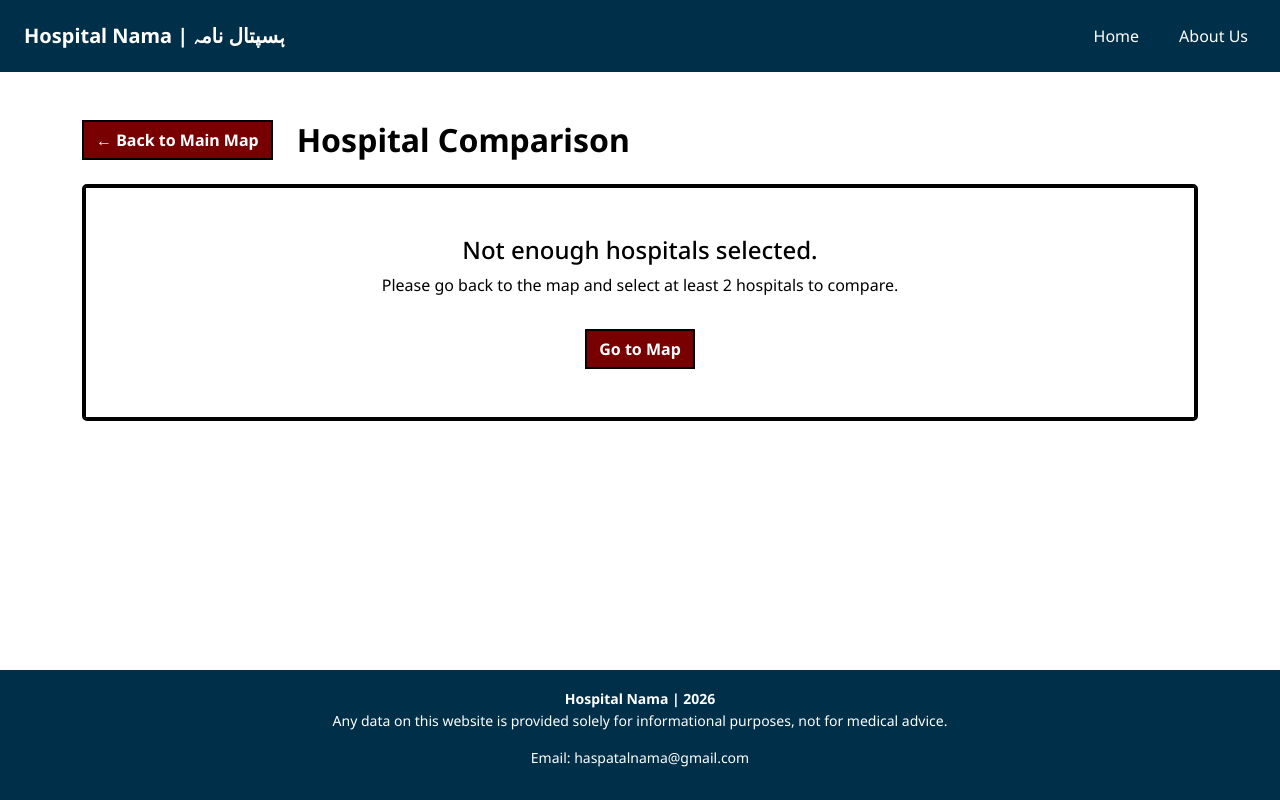
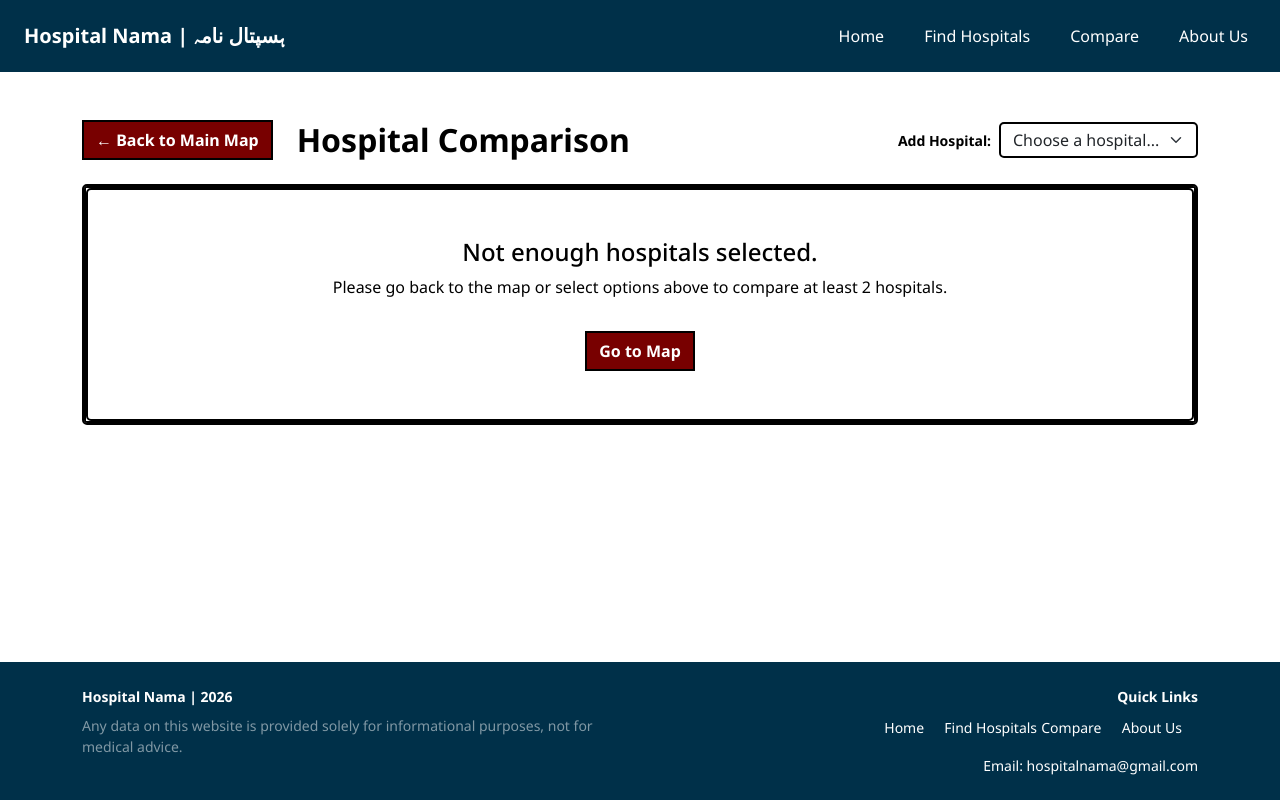
Before and after one commit to zoyaAzfar/hospital-nama, a Flask app: template templates/compare.html in a window 1280 px wide. Run offline with Flask 3, Linux system fonts and the light colour scheme; the template is opened without the code that fills it, so the values that code supplies are empty.

Commit message:
Update compare.html

```diff
--- a/templates/compare.html
+++ b/templates/compare.html
@@ -42,7 +42,6 @@
             overflow-wrap: normal;
             hyphens: auto;
         }
-        /* Custom header override to force pitch black background */
         .table-brutal thead.table-dark th {
             background-color: #000 !important;
             color: #fff !important;
@@ -50,18 +49,18 @@
         }
 
         .category-header {
-            background-color: #000000 !important; /* Premium light gray background */
-            color: #000 !important;               /* Sharp black text */
+            background-color: #000000 !important;
+            color: #000 !important;
             cursor: pointer;
             user-select: none;
             font-weight: 800;
             text-transform: uppercase;
             letter-spacing: 0.5px;
-            border-top: 2px solid #000 !important;   /* Thicker top border for brutalist style */
-            border-bottom: 2px solid #000 !important;/* Thicker bottom border */
+            border-top: 2px solid #000 !important;
+            border-bottom: 2px solid #000 !important;
         }
         .category-header:hover {
-            background-color: #dee2e6 !important; /* Slightly darker gray when hovering */
+            background-color: #dee2e6 !important;
         }
 
         .toggle-icon {
@@ -78,34 +77,43 @@
             word-break: normal;
             overflow-wrap: normal;
         }
-/**
-        .table-brutal {
-    min-width: 900px;
-}
-
-        put this out idk im like idk i just ughghghghghg
-        **/
-
     </style>
 </head>
 <body class="d-flex flex-column h-100">
 
-<nav class="navbar navbar-expand-lg px-4 py-3 " style = "background-color:#003049;" >
+<nav class="navbar navbar-expand-lg px-4 py-3 " style="background-color:#003049;" >
     <a href="/" style="text-decoration:none"><span class="navbar-brand mb-0 fw-bold fs-8 text-white" style="cursor:pointer;" >Hospital Nama | ہسپتال نامہ</span></a>
     <div class="ms-auto">
         <ul class="navbar-nav flex-row gap-4 ">
             <li class="nav-item "><a class="nav-link" style="color:white !important;" href="/">Home</a></li>
+            <li class="nav-item "><a class="nav-link" style="color:white !important;" href="/map">Find Hospitals</a></li>
+            <li class="nav-item "><a class="nav-link" style="color:white !important;" href="/compare">Compare</a></li>
             <li class="nav-item"><a class="nav-link" style="color:white !important;" href="/about">About Us</a></li>
         </ul>
     </div>
 </nav>
 
-
 <div class="container mt-5 flex-grow-1">
-    <div class="d-flex align-items-center gap-4 mb-4">
+    <div class="d-flex flex-column flex-md-row align-items-md-center justify-content-between gap-4 mb-4">
+        <div class="d-flex align-items-center gap-4">
             <a href="{{ url_for('map_view') }}" class="btn brutal-btn" style="background-color:#780000; color:white !important;">← Back to Main Map</a>
             <h2 class="fw-bold mb-0">Hospital Comparison</h2>
         </div>
+
+        <div class="d-flex align-items-center gap-2">
+            <label for="hospital-select" class="fw-bold small text-nowrap">Add Hospital:</label>
+            <select id="hospital-select" class="form-select brutal-border py-1" style="max-width: 280px;">
+                <option value="" selected disabled>Choose a hospital...</option>
+                {% for hospital in all_hospitals %}
+                <option value="{{ hospital['Hospital Name'] }}">{{ hospital['Hospital Name'] }}</option>
+                {% endfor %}
+            </select>
+        </div>
+    </div>
+
+    <script id="all-hospitals-data" type="application/json">
+        {{ all_hospitals | tojson }}
+    </script>
 
     <div class="brutal-border p-0 overflow-auto mb-5">
         <table class="table table-brutal mb-0" id="compare-table">
@@ -117,25 +125,67 @@
     </div>
 </div>
 
-
-<footer class=" py-3 mt-auto" id="home-footer" style="background-color:#003049; color:white;">
-    <div class="container text-center">
-        <span class="fw-bold small"> Hospital Nama | 2026 </span>
-        <p class = "small"> Any data on this website is provided solely for informational purposes, not for medical advice.</p>
-        <p class = "small">Email: haspatalnama@gmail.com</p>
+<footer class="py-4 mt-auto" id="home-footer" style="background-color:#003049; color:white;">
+    <div class="container text-md-start text-center">
+        <div class="row g-4">
+            <div class="col-md-6">
+                <span class="fw-bold small d-block mb-2">Hospital Nama | 2026</span>
+                <p class="small text-white-50 mb-0">Any data on this website is provided solely for informational purposes, not for medical advice.</p>
+            </div>
+            <div class="col-md-6 text-md-end text-center">
+                <span class="fw-bold small d-block mb-2">Quick Links</span>
+                <div class="mb-3">
+                    <a href="/" class="text-white text-decoration-none me-3 small">Home</a>
+                    <a href="/map" class="text-white text-decoration-none small">Find Hospitals</a>
+                    <a href="/compare" class="text-white text-decoration-none me-3 small">Compare</a>
+                    <a href="/about" class="text-white text-decoration-none me-3 small">About Us</a>
+                </div>
+                <p class="small mb-0">Email: hospitalnama@gmail.com</p>
+            </div>
+        </div>
     </div>
 </footer>
 
-
 <script>
 document.addEventListener("DOMContentLoaded", () => {
+    // Read list of all hospitals injected securely via template engine script block
+    let masterHospitals = [];
+    try {
+        masterHospitals = JSON.parse(document.getElementById('all-hospitals-data').textContent);
+    } catch(e) {
+        console.error("Could not parse master hospital list", e);
+    }
+
     const compareList = JSON.parse(localStorage.getItem('compareList')) || [];
+
+    // Wire up dropdown action logic
+    const dropdown = document.getElementById('hospital-select');
+    dropdown.addEventListener('change', (e) => {
+        const selectedName = e.target.value;
+        if(!selectedName) return;
+
+        // Ensure hospital isn't already inside current comparison
+        const exists = compareList.some(h => h["Hospital Name"] === selectedName);
+        if(exists) {
+            alert("This hospital is already inside your comparison view!");
+            dropdown.value = "";
+            return;
+        }
+
+        // Find matches inside master dataset structure
+        const hospitalObj = masterHospitals.find(h => h["Hospital Name"] === selectedName);
+        if(hospitalObj) {
+            compareList.push(hospitalObj);
+            localStorage.setItem('compareList', JSON.stringify(compareList));
+            window.location.reload(); // Reload immediately draws new matching columns
+        }
+    });
 
     if (compareList.length < 2) {
         document.getElementById('compare-table').innerHTML = `
-            <div class="p-5 text-center">
+            <div class="p-5 text-center" style="border: 2px solid #000000; border-radius: 5px;">
                 <h4>Not enough hospitals selected.</h4>
-                <p>Please go back to the map and select at least 2 hospitals to compare.</p>
+                <p>Please go back to the map or select options above to compare at least 2 hospitals.</p>
                 <a href="{{ url_for('map_view') }}" class="btn brutal-btn mt-3" style="background-color:#780000; color:white !important;">Go to Map</a>
             </div>
         `;
@@ -148,7 +198,6 @@ document.addEventListener("DOMContentLoaded", () => {
 
     // Build Table Headers
     const hospitalCount = compareList.length;
-    // Allocate 25% to the metric column, divide the remaining 75% equally among hospitals
     const equalWidth = (75 / hospitalCount).toFixed(2);
 
     let headerHtml = `<tr><th style="width: 25%;">Metric</th>`;
@@ -270,23 +319,18 @@ document.addEventListener("DOMContentLoaded", () => {
             compareList.forEach(h => {
                 let value = h[m[1]];
 
-                // Colorized logic matching your requested palette
                 if (m[1] === "CUSTOM_COMPARE") {
                     let currentRatio = parseFloat(h["Negative Reviews Ratio (%)"]);
                     if (avgRatio === null || isNaN(currentRatio)) {
                         value = 'N/A';
                     } else {
-                        // Define a 5 percentage point buffer zone
                         const buffer = 5;
 
                         if (currentRatio > (avgRatio + buffer)) {
-                            // Significantly higher than average (Worse performance)
                             value = '<span class="fw-bold" style="color: #bf3100;">Below Average Performance</span>';
                         } else if (currentRatio < (avgRatio - buffer)) {
-                            // Significantly lower than average (Better performance)
                             value = '<span class="fw-bold" style="color: #8ea604;">Above Average Performance</span>';
                         } else {
-                            // Within the +/- 5% margin of error
                             value = '<span class="fw-bold" style="color: #ec9f05;">Average Performance</span>';
                         }
                     }
```
Lines whose indentation alone changed are shown as unchanged.
